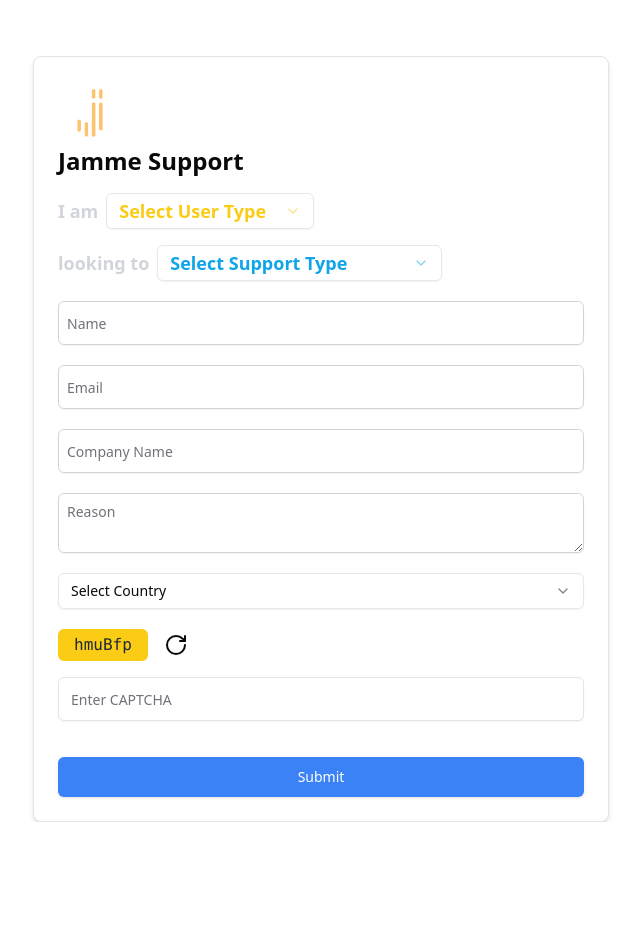
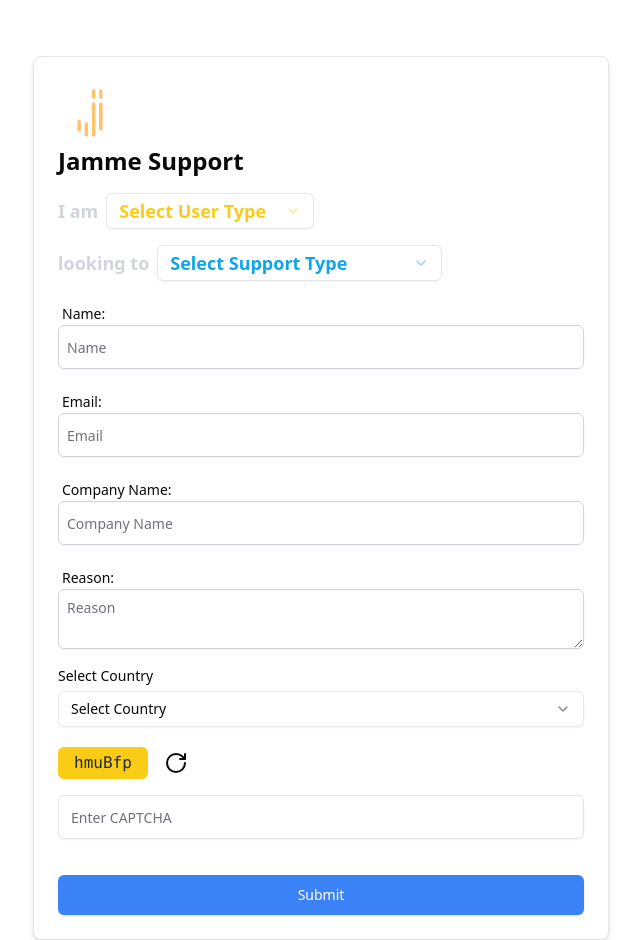
Before and after one commit to Deveshwar-Jamme/jamme-main, a React (Vite) app: page /contact-us in a window 1280 px wide. Shown: the whole page, without its empty margins (319-959 px from the left). Before the commit the page ends 822 px from the top, so only its background shows below. Built offline with nearby package versions, Linux system fonts and the light colour scheme; a web font is replaced by a local one.

Commit message:
added label

```diff
--- a/src/components/internal/contact-us/contact-us.tsx
+++ b/src/components/internal/contact-us/contact-us.tsx
@@ -135,6 +135,8 @@
             </div>
           </div>
 
+          <div>
+            <Label className="ml-1 mb-2">Name:</Label>
             <Input
               type="text"
               id="name"
@@ -144,6 +146,9 @@
             />
             {errors.name && <p className="text-red-500 text-sm">{errors.name.message}</p>}
 
+          </div>
+          <div>
+            <Label className="ml-1 mb-2">Email:</Label>
             <Input
               type="email"
               id="email"
@@ -153,6 +158,9 @@
             />
             {errors.email && <p className="text-red-500 text-sm">{errors.email.message}</p>}
 
+          </div>
+          <div>
+            <Label className="ml-1 mb-2">Company Name:</Label>
             <Input
               type="text"
               id="companyName"
@@ -161,6 +169,10 @@
               className="w-full p-2 bg-transparent border-b border-gray-300 outline-none text-sm focus:border-white"
             />
             {errors.companyName && <p className="text-red-500 text-sm">{errors.companyName.message}</p>}
+          </div>
+
+          <div>
+            <Label className="ml-1 mb-2">Reason:</Label>
             <Textarea
               id="reason"
               {...register("reason")}
@@ -168,8 +180,10 @@
               className="w-full p-2 bg-transparent border-b border-gray-300 outline-none text-sm focus:border-white"
             ></Textarea>
             {errors.reason && <p className="text-red-500 text-sm">{errors.reason.message}</p>}
+          </div>
 
-          <div className="flex items-center gap-2 w-full">
+          <div className="flex flex-col  gap-2 w-full">
+            <Label> Select Country</Label>
             <Controller
               name="country"
               control={control}
```
Lines whose indentation alone changed are shown as unchanged.
